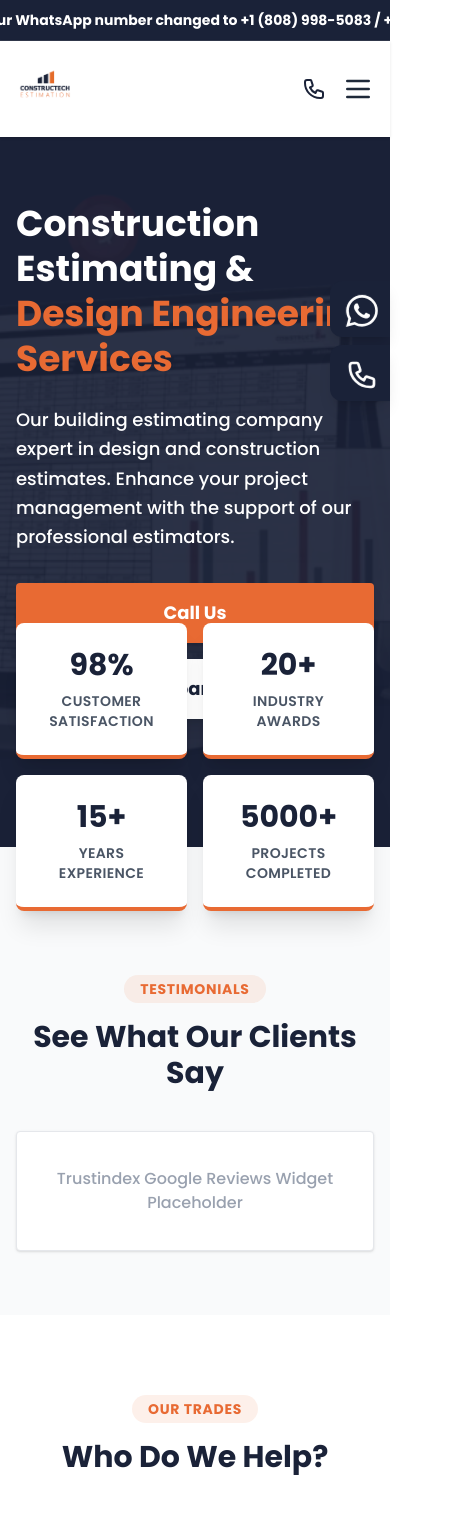
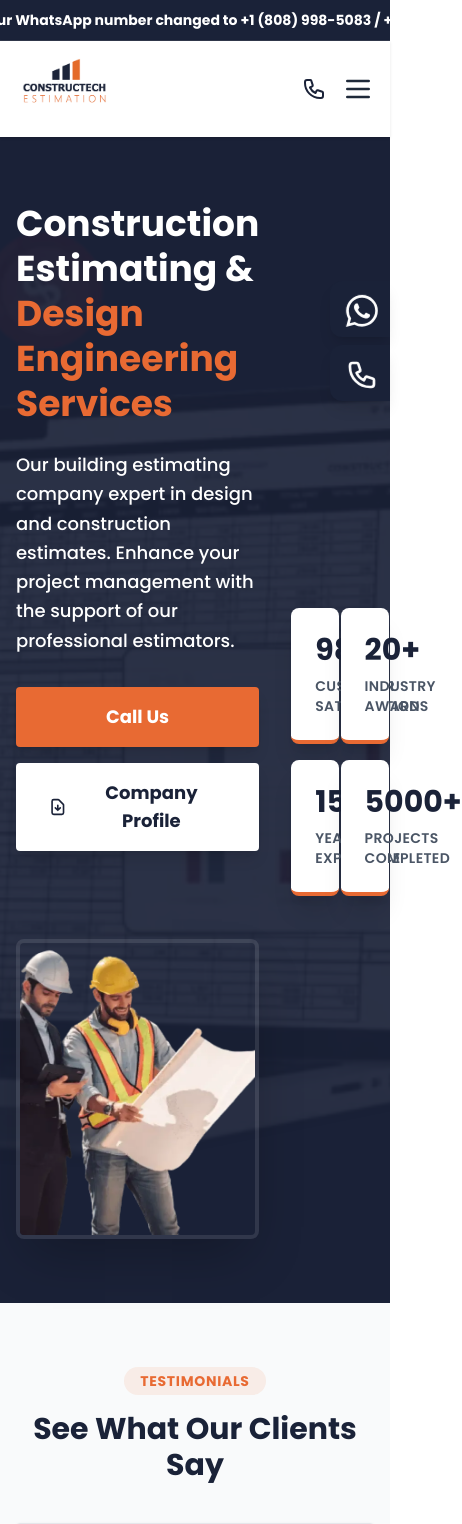
Before and after one commit to Alirazadev786/constructech-estimation, a Next.js app: page / in a window 390 px wide. Shown: the top 1524 px of the page, 462 px wide, since content can reach past the window. Built offline with nearby package versions, Linux system fonts and the light colour scheme.

Commit message:
Fix logo sizing and optimize all layout images for 60fps responsiveness

```diff
--- a/src/app/page.tsx
+++ b/src/app/page.tsx
@@ -1,13 +1,20 @@
 import Link from 'next/link';
+import Image from 'next/image';
 
 export default function Home() {
   return (
     <div className="w-full flex flex-col">
       {/* 1. HERO SECTION */}
-      <section className="relative w-full bg-brand-navy min-h-[600px] flex items-center pt-16 pb-32">
-        {/* Background Image Placeholder */}
+      <section className="relative w-full bg-brand-navy min-h-[600px] flex items-center pt-16 pb-16 md:pb-32">
+        {/* Background Image */}
         <div className="absolute inset-0 z-0">
-          <img src="/images/Construction-Takeoff-and-Cost-Estimation-12-1024x512.webp" alt="Hero Background" className="w-full h-full object-cover opacity-50" />
+          <Image
+            src="/images/Construction-Takeoff-and-Cost-Estimation-12-1024x512.webp"
+            alt="Hero Background"
+            fill
+            className="object-cover opacity-50"
+            priority
+          />
           <div className="absolute inset-0 bg-brand-navy/85"></div>
         </div>
 
@@ -30,30 +37,34 @@ export default function Home() {
                 >
                   Call Us
                 </a>
-                <a
-                  href="#"
+                <Link
+                  href="/about"
                   className="bg-white hover:bg-gray-100 text-brand-navy px-8 py-4 rounded font-bold text-lg text-center transition shadow-lg flex items-center justify-center gap-2"
                 >
                   <svg className="w-5 h-5" fill="none" viewBox="0 0 24 24" stroke="currentColor">
                     <path strokeLinecap="round" strokeLinejoin="round" strokeWidth={2} d="M12 10v6m0 0l-3-3m3 3l3-3m2 8H7a2 2 0 01-2-2V5a2 2 0 012-2h5.586a1 1 0 01.707.293l5.414 5.414a1 1 0 01.293.707V19a2 2 0 01-2 2z" />
                   </svg>
                   Company Profile
-                </a>
+                </Link>
               </div>
             </div>
 
             {/* Right Image */}
-            <div className="hidden md:block">
-              <div className="w-full h-[400px] rounded-lg shadow-2xl overflow-hidden border-4 border-white/10">
-                <img src="/images/professional-construction-estimators.webp" alt="Professional Estimators" className="w-full h-full object-cover" />
-              </div>
+            <div className="relative w-full h-[300px] md:h-[400px] rounded-lg shadow-2xl overflow-hidden border-4 border-white/10 mt-10 md:mt-0">
+              <Image
+                src="/images/professional-construction-estimators.webp"
+                alt="Professional Estimators"
+                fill
+                className="object-cover"
+                priority
+              />
             </div>
           </div>
         </div>
 
-        {/* STATS OVERLAP - Overlaps Hero and Next Section exactly like competitor */}
-        <div className="absolute left-0 right-0 -bottom-16 z-20">
-          <div className="max-w-7xl mx-auto px-4 sm:px-6 lg:px-8">
+        {/* STATS OVERLAP */}
+        <div className="relative md:absolute md:left-0 md:right-0 md:-bottom-16 z-20 mt-16 md:mt-0 px-4 sm:px-6 lg:px-8">
+          <div className="max-w-7xl mx-auto">
             <div className="grid grid-cols-2 md:grid-cols-4 gap-4 md:gap-6">
               {[
                 { label: 'Customer Satisfaction', value: '98%' },
@@ -72,7 +83,7 @@ export default function Home() {
       </section>
 
       {/* 2. REVIEWS PLACEHOLDER */}
-      <section className="pt-32 pb-16 bg-gray-50">
+      <section className="pt-16 md:pt-32 pb-16 bg-gray-50">
         <div className="max-w-7xl mx-auto px-4 sm:px-6 lg:px-8 text-center">
           <div className="inline-block px-4 py-1 bg-brand-orange/10 text-brand-orange font-bold rounded-full mb-4 uppercase text-sm tracking-wider">
             Testimonials
@@ -97,7 +108,9 @@ export default function Home() {
           <div className="grid md:grid-cols-2 gap-10">
             {/* General Contractors */}
             <div className="group relative overflow-hidden rounded-xl shadow-lg h-[300px]">
-              <div className="absolute inset-0 bg-cover bg-center z-0" style={{ backgroundImage: "url('/images/Construction-Estimating-Company.webp')" }}></div>
+              <div className="absolute inset-0 z-0">
+                <Image src="/images/Construction-Estimating-Company.webp" alt="General Contractors" fill className="object-cover" />
+              </div>
               <div className="absolute inset-0 bg-brand-navy/80 z-10 group-hover:bg-brand-navy/60 transition-colors duration-300"></div>
               <div className="absolute inset-0 flex flex-col items-center justify-center z-20 p-8 text-center">
                 <svg className="w-16 h-16 text-brand-orange mb-4" fill="none" viewBox="0 0 24 24" stroke="currentColor">
@@ -112,7 +125,9 @@ export default function Home() {
 
             {/* Sub Contractors */}
             <div className="group relative overflow-hidden rounded-xl shadow-lg h-[300px]">
-              <div className="absolute inset-0 bg-cover bg-center z-0" style={{ backgroundImage: "url('/images/Construction-Takeoff-and-Cost-Estimation-12-1024x512.webp')" }}></div>
+              <div className="absolute inset-0 z-0">
+                <Image src="/images/Construction-Takeoff-and-Cost-Estimation-12-1024x512.webp" alt="Sub Contractors" fill className="object-cover" />
+              </div>
               <div className="absolute inset-0 bg-brand-navy/80 z-10 group-hover:bg-brand-navy/60 transition-colors duration-300"></div>
               <div className="absolute inset-0 flex flex-col items-center justify-center z-20 p-8 text-center">
                 <svg className="w-16 h-16 text-brand-orange mb-4" fill="none" viewBox="0 0 24 24" stroke="currentColor">
@@ -165,25 +180,25 @@ export default function Home() {
               </Link>
             </div>
 
-            {/* Overlapping Images Container Placeholder */}
-            <div className="order-1 lg:order-2 relative h-[500px] w-full hidden md:block">
-              <div className="absolute top-0 right-0 w-3/4 aspect-square bg-gray-200 rounded-lg shadow-xl overflow-hidden flex items-center justify-center border-4 border-white">
-                <img src="/images/professional-construction-estimating-company-1894x2048.webp" alt="Why Choose Us" className="w-full h-full object-cover" />
+            {/* Overlapping Images Container */}
+            <div className="order-1 lg:order-2 relative h-[350px] md:h-[500px] w-full mt-8 lg:mt-0">
+              <div className="absolute top-0 right-0 w-3/4 aspect-square bg-gray-200 rounded-lg shadow-xl overflow-hidden flex items-center justify-center border-4 border-white relative z-0">
+                <Image src="/images/professional-construction-estimating-company-1894x2048.webp" alt="Why Choose Us" fill className="object-cover" />
               </div>
-              <div className="absolute bottom-10 left-0 w-3/5 aspect-video bg-gray-300 rounded-lg shadow-2xl overflow-hidden flex items-center justify-center border-4 border-white">
-                <img src="/images/Construction-Estimating-Services-3-1-1024x470.webp" alt="Estimating Services" className="w-full h-full object-cover" />
+              <div className="absolute bottom-4 md:bottom-10 left-0 w-3/5 aspect-video bg-gray-300 rounded-lg shadow-2xl overflow-hidden flex items-center justify-center border-4 border-white relative z-10">
+                <Image src="/images/Construction-Estimating-Services-3-1-1024x470.webp" alt="Estimating Services" fill className="object-cover" />
               </div>
 
               {/* Floating badge */}
-              <div className="absolute top-1/2 left-[-10%] transform -translate-y-1/2 bg-white p-6 rounded-lg shadow-xl flex items-center gap-4">
-                <div className="w-16 h-16 bg-brand-orange/20 rounded-full flex items-center justify-center">
-                  <svg className="w-8 h-8 text-brand-orange" fill="none" viewBox="0 0 24 24" stroke="currentColor">
+              <div className="absolute top-1/2 left-[-5%] transform -translate-y-1/2 bg-white p-4 md:p-6 rounded-lg shadow-xl flex items-center gap-4 z-20">
+                <div className="w-12 h-12 md:w-16 md:h-16 bg-brand-orange/20 rounded-full flex items-center justify-center">
+                  <svg className="w-6 h-6 md:w-8 md:h-8 text-brand-orange" fill="none" viewBox="0 0 24 24" stroke="currentColor">
                     <path strokeLinecap="round" strokeLinejoin="round" strokeWidth={2} d="M9 12l2 2 4-4m6 2a9 9 0 11-18 0 9 9 0 0118 0z" />
                   </svg>
                 </div>
                 <div>
-                  <div className="text-2xl font-black text-brand-navy">100%</div>
-                  <div className="text-gray-500 font-semibold text-sm uppercase">Accuracy</div>
+                  <div className="text-xl md:text-2xl font-black text-brand-navy">100%</div>
+                  <div className="text-gray-500 font-semibold text-xs md:text-sm uppercase">Accuracy</div>
                 </div>
               </div>
             </div>
@@ -227,9 +242,9 @@ export default function Home() {
           <div className="grid lg:grid-cols-2 gap-16 items-center">
             {/* Video Placeholder */}
             <div className="relative w-full aspect-video bg-gray-800 rounded-xl overflow-hidden shadow-2xl flex items-center justify-center border-4 border-gray-700">
-              <img src="/images/Top-5-Questions-to-Ask-a-Construction-Estimating-Company-768x384.webp" alt="Video Thumbnail" className="absolute inset-0 w-full h-full object-cover opacity-60" />
-              <button className="relative z-10 w-20 h-20 bg-brand-orange rounded-full flex items-center justify-center shadow-[0_0_0_10px_rgba(232,106,51,0.3)] hover:scale-110 transition-transform">
-                <svg className="w-8 h-8 text-white ml-2" fill="currentColor" viewBox="0 0 24 24">
+              <Image src="/images/Top-5-Questions-to-Ask-a-Construction-Estimating-Company-768x384.webp" alt="Video Thumbnail" fill className="object-cover opacity-60" />
+              <button className="relative z-10 w-16 h-16 md:w-20 md:h-20 bg-brand-orange rounded-full flex items-center justify-center shadow-[0_0_0_10px_rgba(232,106,51,0.3)] hover:scale-110 transition-transform">
+                <svg className="w-6 h-6 md:w-8 md:h-8 text-white ml-1 md:ml-2" fill="currentColor" viewBox="0 0 24 24">
                   <path d="M8 5v14l11-7z" />
                 </svg>
               </button>
@@ -308,11 +323,11 @@ export default function Home() {
         </div>
       </section>
 
-      {/* 8. CTA SECTION (Matches competitor's .ccm-modern-cta style) */}
+      {/* 8. CTA SECTION */}
       <section className="py-20 bg-white">
         <div className="max-w-5xl mx-auto px-4 sm:px-6 lg:px-8">
-          <div className="bg-[#621215] rounded-[60px] p-10 md:p-14 flex flex-col md:flex-row items-center justify-between gap-10 overflow-hidden relative shadow-2xl">
-            <div className="flex flex-col items-center justify-center max-w-[388px] text-center z-10">
+          <div className="bg-[#621215] rounded-[40px] md:rounded-[60px] p-8 md:p-14 flex flex-col md:flex-row items-center justify-between gap-10 overflow-hidden relative shadow-2xl">
+            <div className="flex flex-col items-center justify-center max-w-[388px] text-center z-10 w-full">
               <h2 className="text-white text-3xl font-bold leading-tight mb-4 font-sans">
                 Ready to Win More Bids?
               </h2>
@@ -324,8 +339,8 @@ export default function Home() {
               </a>
             </div>
 
-            <div className="z-10 w-full max-w-[350px] bg-white/10 rounded-2xl aspect-video flex items-center justify-center border border-white/20 overflow-hidden">
-              <img src="/images/Top-5-Questions-to-Ask-a-Construction-Estimating-Company.webp" alt="CTA Graphic" className="w-full h-full object-cover" />
+            <div className="z-10 w-full max-w-[350px] bg-white/10 rounded-2xl aspect-video flex items-center justify-center border border-white/20 overflow-hidden relative">
+              <Image src="/images/Top-5-Questions-to-Ask-a-Construction-Estimating-Company.webp" alt="CTA Graphic" fill className="object-cover" />
             </div>
           </div>
         </div>
--- a/src/components/Footer.tsx
+++ b/src/components/Footer.tsx
@@ -9,7 +9,7 @@ export default function Footer() {
           {/* Logo & Contact */}
           <div>
             <Link href="/" className="inline-block mb-6">
-              <img src="/logo.png" alt="Constructech Estimation" className="h-16 w-auto brightness-0 invert object-contain" />
+              <img src="/logo.png" alt="Constructech Estimation" className="h-24 md:h-28 w-auto brightness-0 invert object-contain" />
             </Link>
             <p className="text-gray-300 text-[15px] mb-6 leading-relaxed">
               Constructech Estimation is a reliable and accurate construction estimating firm in the US, providing takeoff services to builders, contractors, and owners.
--- a/src/components/Header.tsx
+++ b/src/components/Header.tsx
@@ -29,7 +29,7 @@ export default function Header() {
             {/* Logo */}
             <div className="flex-shrink-0 flex items-center">
               <Link href="/">
-                <img src="/logo.png" alt="Constructech Estimation" className="h-12 w-auto mix-blend-multiply object-contain" />
+                <img src="/logo.png" alt="Constructech Estimation" className="h-20 md:h-24 w-auto mix-blend-multiply object-contain" />
               </Link>
             </div>
 
```
